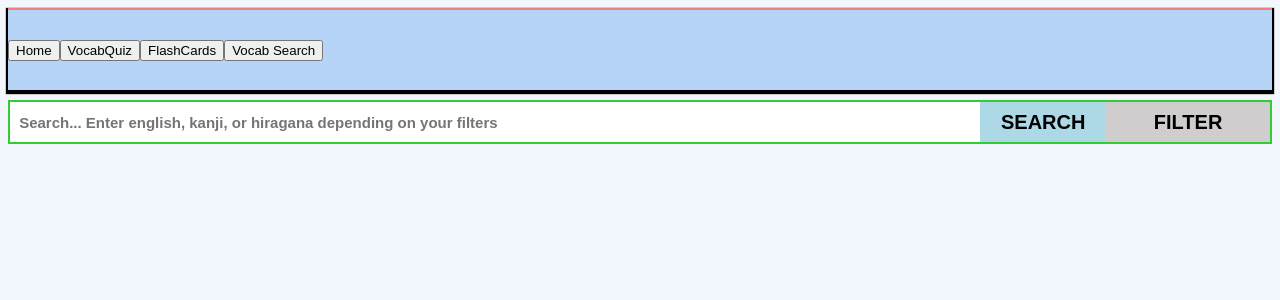
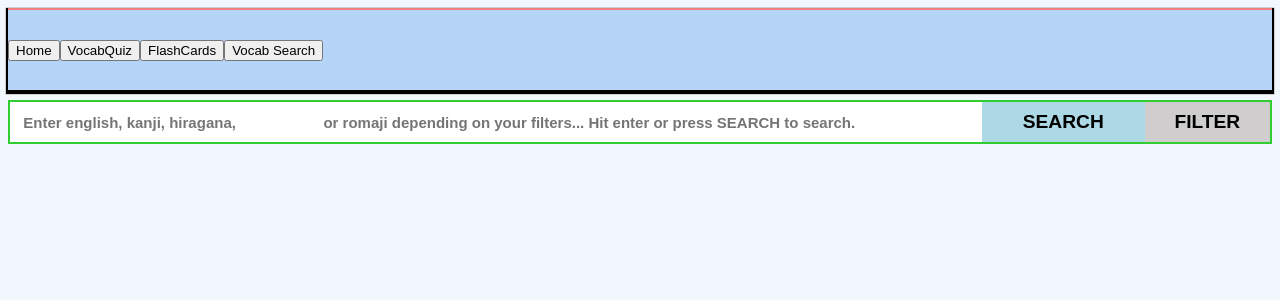
Before and after one commit to nitrogendragon/KanpekiStudy, a React (Create React App) app in the folder ksreact/: page /VocabSearch in a window 1280 px wide. Shown: the top 300 px of the page. Built offline with nearby package versions, Linux system fonts and the light colour scheme.

Commit message:
put dropdown logic into its own component and adjusted styling of filter items

```diff
--- /dev/null
+++ b/ksreact/src/Components/Vocab/VocabSearch/VocabFilterDropDown.js
@@ -0,0 +1,42 @@
+import React from 'react'
+import '../../../styles/Vocab/VocabSearch/VocabSearch.css'
+export default function VocabFilterDropDown(props) {
+    return (
+        <div className="filter-dropdown">
+        <button className="filter-dropdown-button">FILTER</button>
+        <div className="filter-dropdown-content">
+                <label className="hover-dark">
+                <input
+                    type = "checkbox"
+                    checked = {props.acceptEnglish}
+                    onChange={e => props.handleFilter(props.setAcceptEnglish, e)}>
+                </input> English
+                </label>
+                <label className="hover-dark">
+                <input
+                    type = "checkbox"
+                    checked = {props.acceptKanji}
+                    onChange={e => props.handleFilter(props.setAcceptKanji, e)}>
+                </input> Kanji
+                </label>
+                <label className="hover-dark">
+                <input
+                    type = "checkbox"
+                    checked = {props.acceptHiragana}
+                    onChange={e => props.handleFilter(props.setAcceptHiragana, e)}>
+                </input> Hiragana
+                </label>
+                <label className="hover-dark">
+                <input
+                    type = "checkbox"
+                    checked = {props.acceptRomaji}
+                    onChange={e => props.handleFilter(props.setAcceptRomaji, e)}>
+                </input> Romaji
+                </label>
+
+
+        </div>
+        {/* End Filter Section */}
+    </div>
+    )
+}
--- a/ksreact/src/Components/Vocab/VocabSearch/VocabSearchBar.js
+++ b/ksreact/src/Components/Vocab/VocabSearch/VocabSearchBar.js
@@ -1,10 +1,12 @@
 import React, {useState} from 'react'
 import VocabSearchResultItem from './VocabSearchResultItem'
+import VocabFilterDropDown from './VocabFilterDropDown'
 import '../../../styles/Vocab/VocabSearch/VocabSearch.css'
 export default function VocabSearchBar(props) {
     const [acceptEnglish, setAcceptEnglish] = useState(true)
     const [acceptKanji, setAcceptKanji] = useState(true)
-    const [acceptHiraganaRomaji, setAcceptHiraganaRomaji] = useState(true)
+    const [acceptHiragana, setAcceptHiragana] = useState(true)
+    const [acceptRomaji, setAcceptRomaji] = useState(true)
     const [searchValue, setSearchValue] = useState("")
     const [vocabSearchResults, setVocabSearchResults] = useState([])
     const vocabularyData = require('../../../Data/Vocabulary.json')
@@ -13,7 +15,8 @@ export default function VocabSearchBar(props) {
         activeFilters = 0;
         // if we are going to end up making no searches possible we wont change
         acceptKanji ? activeFilters += 1 : activeFilters += 0
-        acceptHiraganaRomaji ? activeFilters += 1 : activeFilters += 0
+        acceptHiragana ? activeFilters += 1 : activeFilters += 0
+        acceptRomaji ? activeFilters += 1 : activeFilters += 0
         acceptEnglish ? activeFilters += 1 : activeFilters +=0
         //Note that this instance of e.target.checked seems to be based off after the click
         // so if it's actually false when clicked which is what our || exception is for
@@ -42,8 +45,8 @@ export default function VocabSearchBar(props) {
                 if(
                 acceptEnglish && item.english.toString() === searchValue.toString() ||
                 acceptKanji && item.kanji.toString() === searchValue.toString() ||
-                acceptHiraganaRomaji && item.hiragana.toString() === searchValue.toString() ||
-                acceptHiraganaRomaji && item.romaji.toString() === searchValue.toString() )
+                acceptHiragana && item.hiragana.toString() === searchValue.toString() ||
+                acceptRomaji && item.romaji.toString() === searchValue.toString() )
                 {
                     return(<VocabSearchResultItem
                         key = {item.id}
@@ -79,35 +82,26 @@ export default function VocabSearchBar(props) {
                     value = {searchValue}
                     onChange={e => setSearchValue(e.target.value)}
                     onKeyDown={e => handleKeyDown(e)}
-                    placeholder=" Search... Enter english, kanji, or hiragana depending on your filters"
+                    placeholder="  Enter english, kanji, hiragana,
+                     or romaji depending on your filters... Hit enter or press SEARCH to search."
                 />
                 <button onClick={handleSearch} className="search-button">SEARCH</button>
-                {/* Filter Section Starts */}
-                <div className="filter-dropdown">
-                    <button className="filter-dropdown-button">FILTER</button>
-                    <div className="filter-dropdown-content">
-                        <label className="two-item-a-row-grid">
-                            <input
-                                type = "checkbox"
-                                checked = {acceptEnglish}
-                                onChange={e => handleFilter(setAcceptEnglish, e)}>
-                            </input><p>English</p>
-                            <input
-                                type = "checkbox"
-                                checked = {acceptKanji}
-                                onChange={e => handleFilter(setAcceptKanji, e)}>
-                            </input><p>Kanji</p>
-                            <input
-                                type = "checkbox"
-                                checked = {acceptHiraganaRomaji}
-                                onChange={e => handleFilter(setAcceptHiraganaRomaji, e)}>
-                            </input><p>Hiragana / Romaji</p>
-                        </label>
-                    </div>
-                    {/* End Filter Section */}
-                </div>
+                <VocabFilterDropDown
+                    handleFilter = {handleFilter}
+                    acceptEnglish = {acceptEnglish}
+                    acceptHiragana = {acceptHiragana}
+                    acceptRomaji = {acceptRomaji}
+                    acceptKanji = {acceptKanji}
+                    setAcceptEnglish = {setAcceptEnglish}
+                    setAcceptHiragana = {setAcceptHiragana}
+                    setAcceptRomaji = {setAcceptRomaji}
+                    setAcceptKanji = {setAcceptKanji}
+                    />
             </div>
-
+            {/* <p>The value of acceptEnglish is {acceptEnglish.toString()}</p>
+            <p>The value of acceptKanji is {acceptKanji.toString()}</p>
+            <p>The value of acceptHiragana is {acceptHiragana.toString()}</p>
+            <p>The value of acceptRomaji is {acceptRomaji.toString()}</p> */}
         </div>
         {vocabSearchResults}
         </>
--- a/ksreact/src/styles/Vocab/VocabSearch/VocabSearch.css
+++ b/ksreact/src/styles/Vocab/VocabSearch/VocabSearch.css
@@ -10,7 +10,7 @@
 }
 
 .search-bar{
-    display:grid;
+    display:flex;
 
     grid-template-columns:77% 10% 13.2%;
     column-gap: space-evenly;
@@ -24,6 +24,7 @@
 .search-input{
     border:none;
     padding-left:5px;
+    width:77%;
     font-weight:bold;
     font-size:15px;
 }
@@ -31,7 +32,8 @@
 .search-button{
     background-color: lightblue;
     font-weight:bold;
-    font-size: 20px;
+    width:13%;
+    font-size: 1.2em;
     border:none;
 }
 
@@ -52,18 +54,18 @@ Filter DropDown Section
 
 .filter-dropdown{
     position: relative;
-    justify-content: stretch;
     height: 100%;
-    display: inline-block;
+    width:10%;
+
 
 }
 
 .filter-dropdown-button{
     border: none;
-    width: 98.5%;
+    width: 100%;
     background-color: rgb(207, 205, 205);
     font-weight: bold;
-    font-size: 20px;
+    font-size: 1.2em;
     height:100%;
 }
 
@@ -79,8 +81,7 @@ Filter DropDown Section
     display: none;
     position: absolute;
     background-color: #f1f1f1;
-
-    min-width: 160px;
+    width: 100%;
     box-shadow: 0px 8px 16px 0px rgba(0,0,0,0.2);
     z-index: 1;
 }
@@ -88,11 +89,7 @@ Filter DropDown Section
 /* buttons inside the dropdown */
 .filter-dropdown-content input{
     color: black;
-    padding: 12px 16px;
-    min-width:80px;
     text-decoration: none;
-
-
 }
 
 /* change color of dropdown buttons on hover */
@@ -101,14 +98,20 @@ Filter DropDown Section
     cursor: pointer;
 }
 
-.two-item-a-row-grid{
-    display:grid;
-    align-items: center;
-    grid-template-columns: repeat(2,50%);
-    grid-gap: 10px;
+
+.hover-dark{
+    height:40px;
+    text-align: center;
+}
+.hover-dark:hover{
+    background-color: lightslategray;
 }
 
-.filter-dropdown:hover .filter-dropdown-content {display: block;}
+.filter-dropdown:hover .filter-dropdown-content {
+    display: flex;
+    flex-direction: column;
+
+}
 
 .filter-dropdown:hover .filter-dropdown-button {
     background-color: #3e8e41;
@@ -162,9 +165,3 @@ Filter DropDown Section
     align-self: top;
 
 }
-.vocab-search-result-card-example-sentence{
-
-}
-.vocab-search-result-card{
-
-}
```
